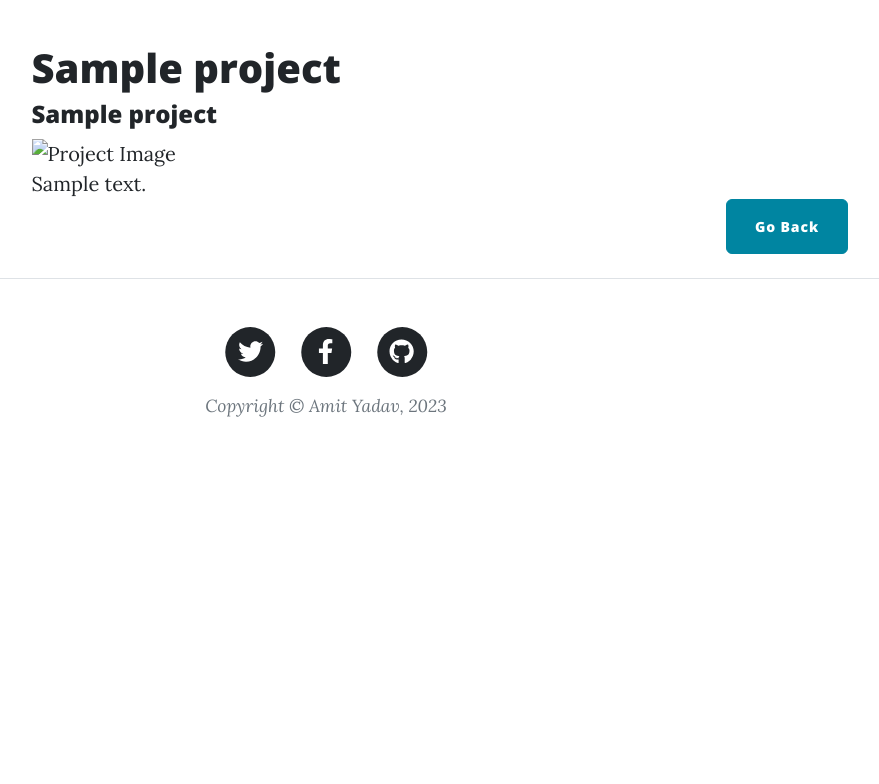
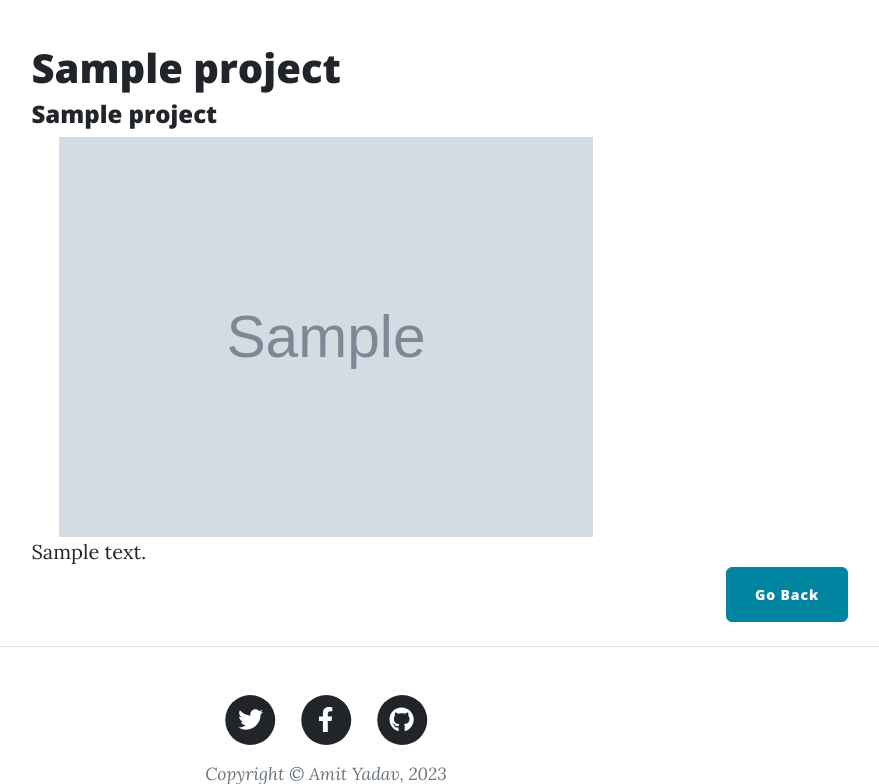
Before and after one commit to am33tt/blog-deployment-test, a Flask app: template templates/project_home.html in a window 1280 px wide. Shown: the part 404-1188 px from the top of the page, without its empty margins (314-1193 px from the left). Before the commit the page ends 821 px from the top, so only its background shows below. Run offline with Flask 3, Linux system fonts and the light colour scheme; tables that the repository leaves empty hold one stand-in row (values such as "Sample post"); the template is opened without the code that fills it: values that come from a table or form of the project are taken from there, most other values are stand-ins (such as "Sample title", 1, 10 or a date in 2020); grey boxes marked "Sample" are stand-in pictures; some libraries are stand-ins or nearby versions.

Commit message:
Minor change in Project Home

```diff
--- a/templates/project_home.html
+++ b/templates/project_home.html
@@ -9,13 +9,14 @@
     <div class="container position-relative px-4 px-lg-5">
         <div class="row gx-4 gx-lg-5 justify-content-center">
             <div class="col-md-10 col-lg-8 col-xl-7">
-            <div class="post-heading">
-                <h1>{{ project.title }}</h1>
-                <h4 class="subheading">{{ project.subtitle }}</h4>
-                <img src="{{url('{{project.img_url}}')}}" alt="Project Image">
-            </div>
+                <div class="post-heading">
+                    <h1>{{ project.title }}</h1>
+                    <h4 class="subheading">{{ project.subtitle }}</h4>
+                    <img src="{{project.img_url}}" alt="Project Image" height="400px" class="mx-auto d-block">
+                </div>
             </div>
         </div>
+
     </div>
   <div class="container px-4 px-lg-5">
     <div class="row gx-4 gx-lg-5 justify-content-center">
```
